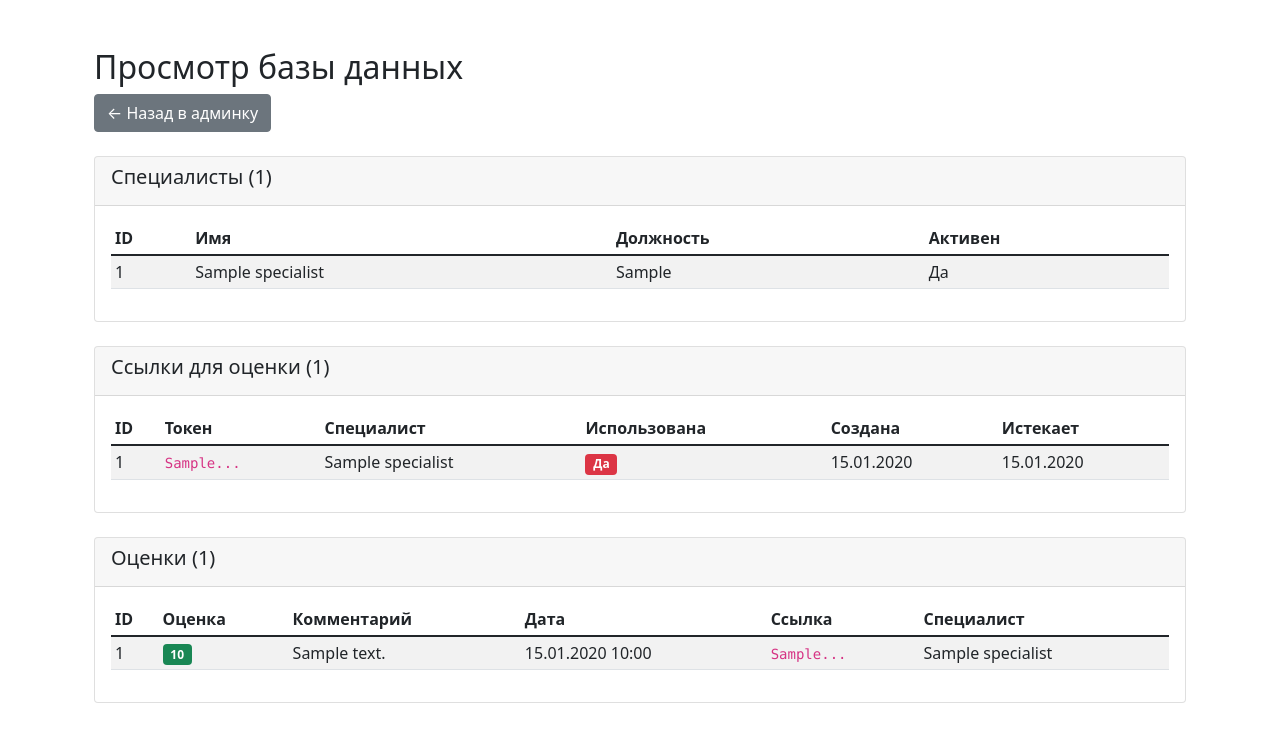
After one commit to dolgopoloven/feedback-collector, a Flask app: page /db in a window 1280 px wide. The commit adds this page. Shown: the top 742 px of the page. Run offline with Flask 3, Linux system fonts and the light colour scheme; the visitor is signed in with stand-in values (Sample User, id 1); tables that the repository leaves empty hold one stand-in row (values such as "Sample post").

Commit message:
добавлены специалисты и генерация ссылок по ним

```diff
--- a/app.py
+++ b/app.py
@@ -1,7 +1,10 @@
 from flask_sqlalchemy import SQLAlchemy
 from flask import Flask, render_template, request, redirect, url_for, session
 from functools import wraps
-from datetime import datetime
+from datetime import datetime, timedelta  # Объединенные импорты
+import secrets
+import string
+from flask_migrate import Migrate
 
 # Создаем экземпляр приложения Flask
 app = Flask(__name__)
@@ -13,89 +16,112 @@ app.config['ADMIN_CREDENTIALS'] = {
 }
 
 # Конфигурация Базы Данных
-# SQLite будет использовать файл 'database.db' в нашей папке проекта
 app.config['SQLALCHEMY_DATABASE_URI'] = 'sqlite:///database.db'
-app.config['SQLALCHEMY_TRACK_MODIFICATIONS'] = False  # Отключаем ненужные уведомления
-app.config['SECRET_KEY'] = 'ваш-очень-секретный-ключ-тут'  # ← ОБЯЗАТЕЛЬНО ДОБАВЬТЕ
-
+app.config['SQLALCHEMY_TRACK_MODIFICATIONS'] = False
+app.config['SECRET_KEY'] = 'Z0502Zz!'
 
 # Создаем экземпляр SQLAlchemy и связываем его с нашим приложением
 db = SQLAlchemy(app)
+migrate = Migrate(app, db)  # Миграции инициализируются здесь
 
-# Определяем Модель (таблицу) для хранения оценок
+# Модель для специалистов
+class Specialist(db.Model):
+    id = db.Column(db.Integer, primary_key=True)
+    name = db.Column(db.String(100), nullable=False)
+    position = db.Column(db.String(100))
+    is_active = db.Column(db.Boolean, default=True)
+
+    def __repr__(self):
+        return f'<Specialist {self.id} - {self.name}>'
+
+# Модель для одноразовых ссылок
+class AssessmentLink(db.Model):
+    id = db.Column(db.Integer, primary_key=True)
+    token = db.Column(db.String(50), unique=True, nullable=False)
+    specialist_id = db.Column(db.Integer, db.ForeignKey('specialist.id'), nullable=False)
+    specialist = db.relationship('Specialist', backref=db.backref('links', lazy=True))
+    is_used = db.Column(db.Boolean, default=False)
+    created_at = db.Column(db.DateTime, default=datetime.utcnow)
+    expires_at = db.Column(db.DateTime)
+
+    def __repr__(self):
+        return f'<AssessmentLink {self.token} - Used: {self.is_used}>'
+
+# Модель для оценок
 class Assessment(db.Model):
     id = db.Column(db.Integer, primary_key=True)
-    score = db.Column(db.Integer, nullable=False)  # Столбец для оценки (не может быть пустым)
-    comment = db.Column(db.Text)                   # Столбец для комментария (может быть пустым)
-    created_at = db.Column(db.DateTime, default=datetime.utcnow) # Дата создания, проставляется автоматически
+    score = db.Column(db.Integer, nullable=False)
+    comment = db.Column(db.Text)
+    created_at = db.Column(db.DateTime, default=datetime.utcnow)
+    link_id = db.Column(db.Integer, db.ForeignKey('assessment_link.id'))
+    assessment_link = db.relationship('AssessmentLink', backref=db.backref('assessment', uselist=False))
 
-    # Метод для красивого отображения объекта (для админки и отладки)
-    def __repr__(self):
-        return f'<Assessment {self.id} - Score: {self.score}>'
+def generate_token(length=20):
+    """Генерирует случайный токен для ссылки"""
+    alphabet = string.ascii_letters + string.digits
+    return ''.join(secrets.choice(alphabet) for _ in range(length))
 
-# Создаем таблицы в БД (выполняется один раз при первом запуске)
-# Важно: Этот код должен быть выполнен ДО того, как начнут обрабатываться запросы.
+# Создаем таблицы в БД
 with app.app_context():
     db.create_all()
 
-# Базовый маршрут - Главная страница с формой оценки
+# Маршруты
 @app.route('/')
 def index():
-    # Просто отображаем HTML-шаблон с формой
-    return render_template('index.html')
+    return render_template('welcome.html')
 
-# Маршрут для обработки данных из формы
-@app.route('/submit', methods=['POST'])
-def submit_score():
-    # Получаем оценку из формы и преобразуем в число
+@app.route('/assessment/<token>')
+def assessment(token):
+    assessment_link = AssessmentLink.query.filter_by(token=token).first_or_404()
+
+    if assessment_link.is_used:
+        return render_template('link_used.html'), 410
+
+    if assessment_link.expires_at and assessment_link.expires_at < datetime.utcnow():
+        return render_template('link_expired.html'), 410
+
+    return render_template('index.html',
+                         specialist=assessment_link.specialist,
+                         token=token)
+
+@app.route('/submit/<token>', methods=['POST'])
+def submit_score(token):
+    assessment_link = AssessmentLink.query.filter_by(token=token, is_used=False).first_or_404()
     score = int(request.form['score'])
 
-    # СОХРАНЯЕМ ЛЮБУЮ ОЦЕНКУ В БАЗУ ДАННЫХ СРАЗУ ЖЕ
-    # Для оценок 9-10 комментария пока нет, он будет NULL
     new_assessment = Assessment(score=score)
     db.session.add(new_assessment)
+
+    assessment_link.is_used = True
+    assessment_link.assessment = new_assessment
+    new_assessment.assessment_link = assessment_link
+
     db.session.commit()
 
-    # Проверяем оценку и решаем, что делать дальше
     if score >= 9:
-        # Если оценка высокая, перенаправляем на страницу благодарности
         return redirect(url_for('thanks'))
     else:
-        # Если оценка низкая, перенаправляем на страницу с формой обратной связи
-        # Мы передаем ID сохраненной оценки, чтобы потом обновить ее комментарием
         return redirect(url_for('feedback', assessment_id=new_assessment.id))
 
-# Маршрут для страницы сбора обратной связи (для низких оценок)
 @app.route('/feedback')
 def feedback():
-    # Получаем ID оценки из параметра запроса (например, /feedback?assessment_id=1)
     assessment_id = request.args.get('assessment_id', type=int)
-    # Находим эту оценку в базе
     assessment = Assessment.query.get_or_404(assessment_id)
-    # Отображаем шаблон, передаем в него оценку
     return render_template('feedback.html', assessment=assessment)
 
-# Маршрут для обработки самой обратной связи (комментария)
 @app.route('/submit_feedback', methods=['POST'])
 def submit_feedback():
-    # Получаем данные из формы
     assessment_id = int(request.form['assessment_id'])
     comment = request.form['comment']
-
-    # НАХОДИМ существующую запись в БД и ОБНОВЛЯЕМ ее
     assessment = Assessment.query.get_or_404(assessment_id)
     assessment.comment = comment
     db.session.commit()
-
     return render_template('feedback_thanks.html')
 
-# Маршрут для страницы благодарности и кнопок отзывов (для высоких оценок)
 @app.route('/thanks')
 def thanks():
-    # Просто отображаем шаблон с кнопками
     return render_template('thanks.html')
 
-# Страница входа для админа
 @app.route('/admin/login', methods=['GET', 'POST'])
 def admin_login():
     if request.method == 'POST':
@@ -103,21 +129,17 @@ def admin_login():
         password = request.form.get('password')
         if (login == app.config['ADMIN_CREDENTIALS']['login'] and
             password == app.config['ADMIN_CREDENTIALS']['password']):
-            # Если credentials верные, сохраняем в сессии
             session['admin_logged_in'] = True
             return redirect(url_for('admin_dashboard'))
         else:
             return render_template('admin/login.html', error='Неверные логин или пароль')
-
     return render_template('admin/login.html')
 
-# Выход из админки
 @app.route('/admin/logout')
 def admin_logout():
     session.pop('admin_logged_in', None)
     return redirect(url_for('index'))
 
-# Декоратор для проверки авторизации админа
 def admin_required(f):
     @wraps(f)
     def decorated_function(*args, **kwargs):
@@ -126,46 +148,35 @@ def admin_required(f):
         return f(*args, **kwargs)
     return decorated_function
 
-# Обновите маршрут админки, добавив декоратор защиты
 @app.route('/admin')
 @admin_required
 def admin_dashboard():
-    # Получаем параметры фильтрации из URL (если они есть)
     score_filter = request.args.get('score', type=int)
     date_from_str = request.args.get('date_from')
     date_to_str = request.args.get('date_to')
 
-    # Начинаем с базового запроса "дай все оценки"
     query = Assessment.query
 
-    # Применяем фильтр по оценке, если он задан
     if score_filter:
         query = query.filter(Assessment.score == score_filter)
 
-    # Применяем фильтр по дате "ОТ", если он задан
     if date_from_str:
         try:
             date_from = datetime.strptime(date_from_str, '%Y-%m-%d')
             query = query.filter(Assessment.created_at >= date_from)
         except ValueError:
-            # Если дата неверного формата, просто игнорируем этот фильтр
             pass
 
-    # Применяем фильтр по дате "ДО", если он задан
     if date_to_str:
         try:
             date_to = datetime.strptime(date_to_str, '%Y-%m-%d')
-            # Добавляем 1 день, чтобы включить весь указанный день
             date_to = date_to.replace(hour=23, minute=59, second=59)
             query = query.filter(Assessment.created_at <= date_to)
         except ValueError:
-            # Если дата неверного формата, просто игнорируем этот фильтр
             pass
 
-    # Выполняем запрос и сортируем по дате (сначала новые)
     assessments = query.order_by(Assessment.created_at.desc()).all()
 
-    # Передаем все оценки и текущие значения фильтров в шаблон
     return render_template(
         'admin/dashboard.html',
         assessments=assessments,
@@ -174,6 +185,78 @@ def admin_dashboard():
         current_date_to=date_to_str
     )
 
-# Запуск приложения
+@app.route('/admin/generate-link', methods=['GET', 'POST'])
+@admin_required
+def generate_link():
+    specialists = Specialist.query.filter_by(is_active=True).all()
+
+    if request.method == 'POST':
+        specialist_id = request.form.get('specialist_id')
+        days_valid = int(request.form.get('days_valid', 7))
+
+        specialist = Specialist.query.get_or_404(specialist_id)
+        token = generate_token()
+        expires_at = datetime.utcnow() + timedelta(days=days_valid)
+
+        new_link = AssessmentLink(
+            token=token,
+            specialist_id=specialist.id,
+            expires_at=expires_at
+        )
+
+        db.session.add(new_link)
+        db.session.commit()
+
+        full_url = f"{request.url_root}assessment/{token}"
+
+        return render_template('admin/link_generated.html',
+                             link=full_url,
+                             specialist=specialist,
+                             expires_at=expires_at)
+
+    return render_template('admin/generate_link.html', specialists=specialists)
+
+@app.route('/db')
+@admin_required  # ← РАСКОММЕНТИРОВАТЬ!
+def view_database():
+    specialists = Specialist.query.all()
+    assessment_links = AssessmentLink.query.all()
+    assessments = Assessment.query.all()
+
+    return render_template('admin/db_view.html',
+                         specialists=specialists,
+                         assessment_links=assessment_links,
+                         assessments=assessments)
+
+# Управление специалистами
+@app.route('/admin/specialists')
+@admin_required
+def manage_specialists():
+    specialists = Specialist.query.all()
+    return render_template('admin/specialists.html', specialists=specialists)
+
+@app.route('/admin/specialists/add', methods=['GET', 'POST'])
+@admin_required
+def add_specialist():
+    if request.method == 'POST':
+        name = request.form.get('name')
+        position = request.form.get('position')
+
+        if name:
+            new_specialist = Specialist(name=name, position=position)
+            db.session.add(new_specialist)
+            db.session.commit()
+            return redirect(url_for('manage_specialists'))
+
+    return render_template('admin/add_specialist.html')
+
+@app.route('/admin/specialists/<int:id>/toggle')
+@admin_required
+def toggle_specialist(id):
+    specialist = Specialist.query.get_or_404(id)
+    specialist.is_active = not specialist.is_active
+    db.session.commit()
+    return redirect(url_for('manage_specialists'))
+
 if __name__ == '__main__':
     app.run(debug=True)
--- /dev/null
+++ b/templates/admin/db_view.html
@@ -0,0 +1,150 @@
+{% extends "base.html" %}
+
+{% block content %}
+<div class="container">
+    <h2>Просмотр базы данных</h2>
+
+    <div class="mb-4">
+        <a href="{{ url_for('admin_dashboard') }}" class="btn btn-secondary">← Назад в админку</a>
+    </div>
+
+    <!-- Таблица специалистов -->
+    <div class="card mb-4">
+        <div class="card-header">
+            <h5>Специалисты ({{ specialists|length }})</h5>
+        </div>
+        <div class="card-body">
+            <div class="table-responsive">
+                <table class="table table-sm table-striped">
+                    <thead>
+                        <tr>
+                            <th>ID</th>
+                            <th>Имя</th>
+                            <th>Должность</th>
+                            <th>Активен</th>
+                        </tr>
+                    </thead>
+                    <tbody>
+                        {% for spec in specialists %}
+                        <tr>
+                            <td>{{ spec.id }}</td>
+                            <td>{{ spec.name }}</td>
+                            <td>{{ spec.position }}</td>
+                            <td>{{ 'Да' if spec.is_active else 'Нет' }}</td>
+                        </tr>
+                        {% else %}
+                        <tr>
+                            <td colspan="4" class="text-center">Нет данных</td>
+                        </tr>
+                        {% endfor %}
+                    </tbody>
+                </table>
+            </div>
+        </div>
+    </div>
+
+    <!-- Таблица ссылок -->
+    <div class="card mb-4">
+        <div class="card-header">
+            <h5>Ссылки для оценки ({{ assessment_links|length }})</h5>
+        </div>
+        <div class="card-body">
+            <div class="table-responsive">
+                <table class="table table-sm table-striped">
+                    <thead>
+                        <tr>
+                            <th>ID</th>
+                            <th>Токен</th>
+                            <th>Специалист</th>
+                            <th>Использована</th>
+                            <th>Создана</th>
+                            <th>Истекает</th>
+                        </tr>
+                    </thead>
+                    <tbody>
+                        {% for link in assessment_links %}
+                        <tr>
+                            <td>{{ link.id }}</td>
+                            <td><code>{{ link.token[:10] }}...</code></td>
+                            <td>{{ link.specialist.name if link.specialist else 'N/A' }}</td>
+                            <td>
+                                <span class="badge {% if link.is_used %}bg-danger{% else %}bg-success{% endif %}">
+                                    {{ 'Да' if link.is_used else 'Нет' }}
+                                </span>
+                            </td>
+                            <td>{{ link.created_at.strftime('%d.%m.%Y') if link.created_at else 'N/A' }}</td>
+                            <td>{{ link.expires_at.strftime('%d.%m.%Y') if link.expires_at else 'Бессрочно' }}</td>
+                        </tr>
+                        {% else %}
+                        <tr>
+                            <td colspan="6" class="text-center">Нет данных</td>
+                        </tr>
+                        {% endfor %}
+                    </tbody>
+                </table>
+            </div>
+        </div>
+    </div>
+
+    <!-- Таблица оценок -->
+    <div class="card">
+        <div class="card-header">
+            <h5>Оценки ({{ assessments|length }})</h5>
+        </div>
+        <div class="card-body">
+            <div class="table-responsive">
+                <table class="table table-sm table-striped">
+                    <thead>
+                        <tr>
+                            <th>ID</th>
+                            <th>Оценка</th>
+                            <th>Комментарий</th>
+                            <th>Дата</th>
+                            <th>Ссылка</th>
+                            <th>Специалист</th>
+                        </tr>
+                    </thead>
+                    <tbody>
+                        {% for assessment in assessments %}
+                        <tr>
+                            <td>{{ assessment.id }}</td>
+                            <td>
+                                <span class="badge {% if assessment.score >= 9 %}bg-success{% elif assessment.score >= 6 %}bg-warning{% else %}bg-danger{% endif %}">
+                                    {{ assessment.score }}
+                                </span>
+                            </td>
+                            <td>
+                                {% if assessment.comment %}
+                                    {{ assessment.comment[:50] }}{% if assessment.comment|length > 50 %}...{% endif %}
+                                {% else %}
+                                    <span class="text-muted">нет</span>
+                                {% endif %}
+                            </td>
+                            <td>{{ assessment.created_at.strftime('%d.%m.%Y %H:%M') if assessment.created_at else 'N/A' }}</td>
+                            <td>
+                                {% if assessment.assessment_link %}
+                                    <code>{{ assessment.assessment_link.token[:8] }}...</code>
+                                {% else %}
+                                    <span class="text-muted">N/A</span>
+                                {% endif %}
+                            </td>
+                            <td>
+                                {% if assessment.assessment_link and assessment.assessment_link.specialist %}
+                                    {{ assessment.assessment_link.specialist.name }}
+                                {% else %}
+                                    <span class="text-muted">N/A</span>
+                                {% endif %}
+                            </td>
+                        </tr>
+                        {% else %}
+                        <tr>
+                            <td colspan="6" class="text-center">Нет данных</td>
+                        </tr>
+                        {% endfor %}
+                    </tbody>
+                </table>
+            </div>
+        </div>
+    </div>
+</div>
+{% endblock %}
```
Also changed, not shown: templates/admin/add_specialist.html (added, +26 -0 lines), templates/admin/dashboard.html (+6 -3 lines), templates/admin/specialists.html (added, +52 -0 lines), templates/welcome.html (added, +14 -0 lines).
